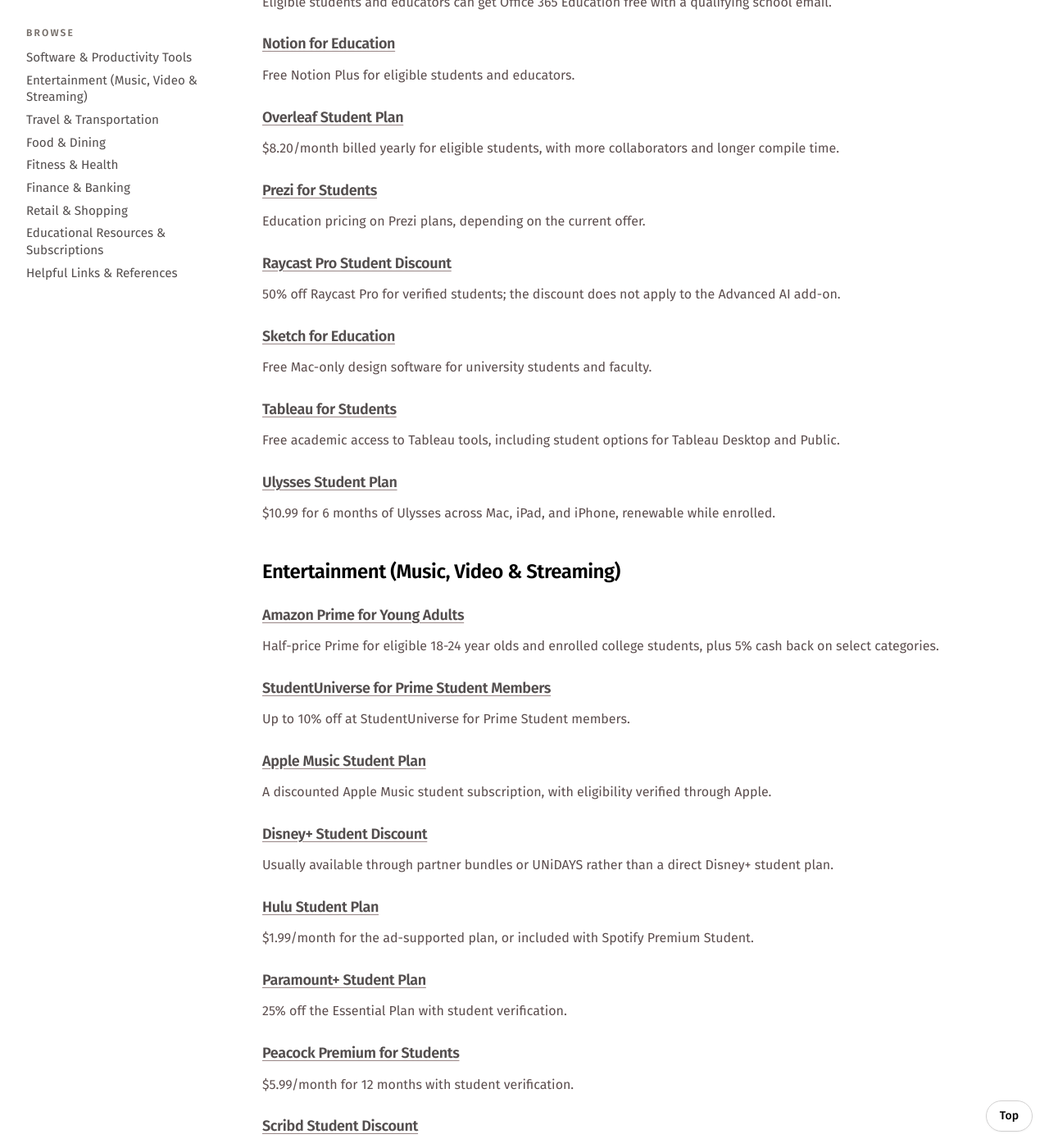
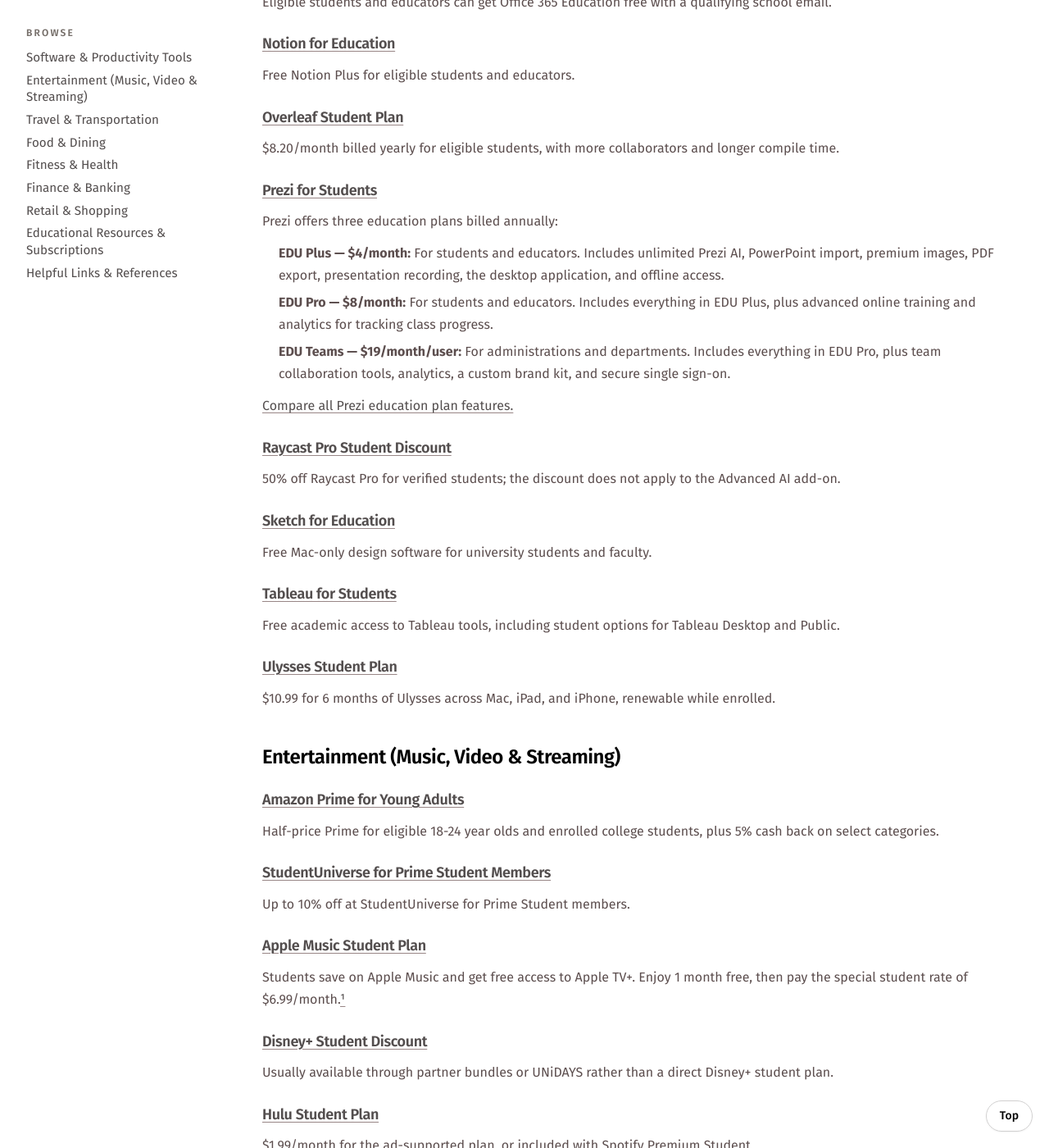
Before and after one commit to sdhutchins/awesome-edu-perks, a Jekyll site: the page built from index.md, in a window 1280 px wide and 1400 px high, scrolled down 1261 px. Shown: the whole window at 82% size. Built offline with Jekyll 4.4.1, drawn with Linux system fonts in a browser that asks for light colours; nearby versions of some CDN libraries.

Commit message:
Update Prezi education plans and Apple Music student subscription details in index and README files.

```diff
--- a/index.md
+++ b/index.md
@@ -71,7 +71,13 @@ $8.20/month billed yearly for eligible students, with more collaborators and lon
 
 ### [Prezi for Students](https://prezi.com/gts/pricing/)
 
-Education pricing on Prezi plans, depending on the current offer.
+Prezi offers three education plans billed annually:
+
+- **EDU Plus — $4/month:** For students and educators. Includes unlimited Prezi AI, PowerPoint import, premium images, PDF export, presentation recording, the desktop application, and offline access.
+- **EDU Pro — $8/month:** For students and educators. Includes everything in EDU Plus, plus advanced online training and analytics for tracking class progress.
+- **EDU Teams — $19/month/user:** For administrations and departments. Includes everything in EDU Pro, plus team collaboration tools, analytics, a custom brand kit, and secure single sign-on.
+
+[Compare all Prezi education plan features.](https://prezi.com/gts/pricing/#feature-matrices)
 
 ### [Raycast Pro Student Discount](https://www.raycast.com/)
 
@@ -99,9 +105,9 @@ Half-price Prime for eligible 18-24 year olds and enrolled college students, plu
 
 Up to 10% off at StudentUniverse for Prime Student members.
 
-### [Apple Music Student Plan](https://support.apple.com/en-us/106008)
+### [Apple Music Student Plan](https://offers.applemusic.apple/student-offer)
 
-A discounted Apple Music student subscription, with eligibility verified through Apple.
+Students save on Apple Music and get free access to Apple TV+. Enjoy 1 month free, then pay the special student rate of $6.99/month.[¹](https://offers.applemusic.apple/student-offer#footnote-1)
 
 ### [Disney+ Student Discount](https://www.myunidays.com/US/en-US)
 
```
Also changed, not shown: README.md.
